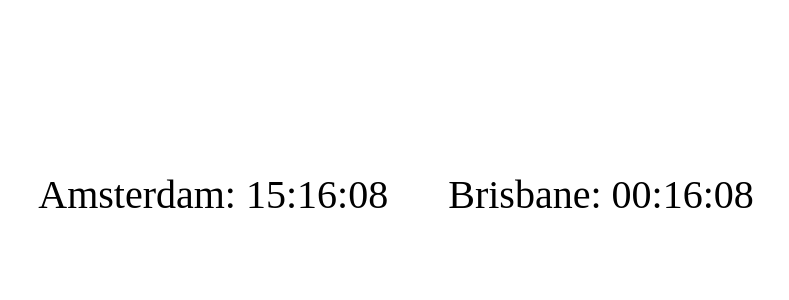
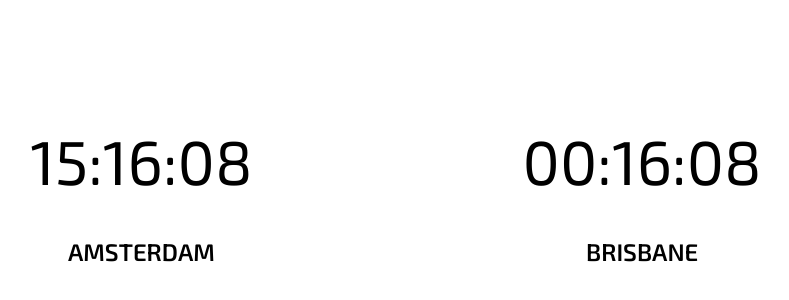
Before and after one commit to Jay-Everlasting/lovely-hours, a plain HTML site: page index.html in a window 1280 px wide. Shown: the part 206-506 px from the top of the page, without its empty margins (244-1033 px from the left). Drawn offline with nearby package versions, Linux system fonts and the light colour scheme.

Commit message:
Improving style. Adding icon iteraction - NO JAVASCRIPT ADDED

```diff
--- a/index.html
+++ b/index.html
@@ -9,10 +9,26 @@
   <body>
     <div class="container">
       <div class="clock-container">
-        <div class="clock" id="amsterdamClock">Loading...</div>
-        <div class="clock" id="brisbaneClock">Loading...</div>
+        <div class="clock">
+          <ion-icon class="time-icon" name="moon"></ion-icon>
+          <div class="single-clock" id="amsterdamClock">Loading...</div>
+          <h5 class="city">AMSTERDAM</h5>
+        </div>
+        <div class="clock">
+          <ion-icon class="time-icon" name="sunny"></ion-icon>
+          <div class="single-clock" id="brisbaneClock">Loading...</div>
+          <h5 class="city">BRISBANE</h5>
+        </div>
       </div>
     </div>
     <script src="index.js"></script>
+    <script
+      type="module"
+      src="https://unpkg.com/ionicons@7.1.0/dist/ionicons/ionicons.esm.js"
+    ></script>
+    <script
+      nomodule
+      src="https://unpkg.com/ionicons@7.1.0/dist/ionicons/ionicons.js"
+    ></script>
   </body>
 </html>
--- a/index.js
+++ b/index.js
@@ -8,12 +8,8 @@ function updateClock() {
     hour12: false,
   });
 
-  document.getElementById(
-    "amsterdamClock"
-  ).textContent = `Amsterdam: ${amsterdamTime}`;
-  document.getElementById(
-    "brisbaneClock"
-  ).textContent = `Brisbane: ${brisbaneTime}`;
+  document.getElementById("amsterdamClock").textContent = `${amsterdamTime}`;
+  document.getElementById("brisbaneClock").textContent = `${brisbaneTime}`;
 }
 
 function startClock() {
--- a/style.css
+++ b/style.css
@@ -1,3 +1,5 @@
+@import url("https://fonts.googleapis.com/css2?family=Exo+2:wght@400;600&display=swap");
+
 * {
   margin: 0;
   padding: 0;
@@ -6,6 +8,10 @@
 
 html {
   font-size: 62.5%;
+}
+
+body {
+  font-family: "Exo 2", sans-serif;
 }
 
 .container {
@@ -20,9 +26,27 @@ html {
   transform: translate(0, -50%);
 
   display: flex;
-  gap: 6rem;
+  gap: 27rem;
+  flex-direction: row;
 }
 
 .clock {
   font-size: 4rem;
+  display: flex;
+  justify-content: center;
+  align-items: center;
+  flex-direction: column;
+  gap: 4rem;
 }
+
+.single-clock {
+  font-size: 6.2rem;
+}
+
+.city {
+  font-size: 2.4rem;
+}
+
+.time-icon {
+  display: none;
+}
```
